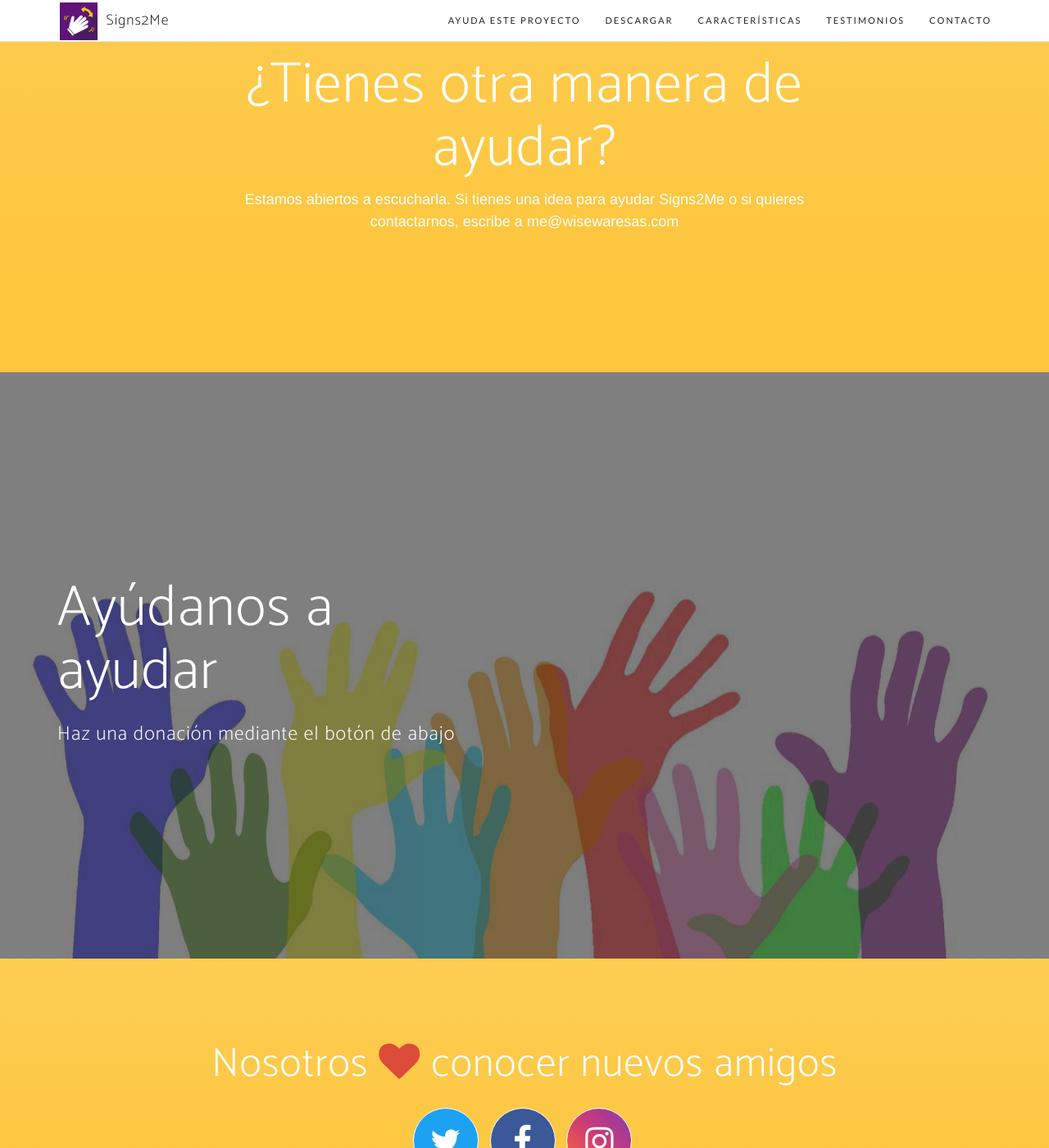
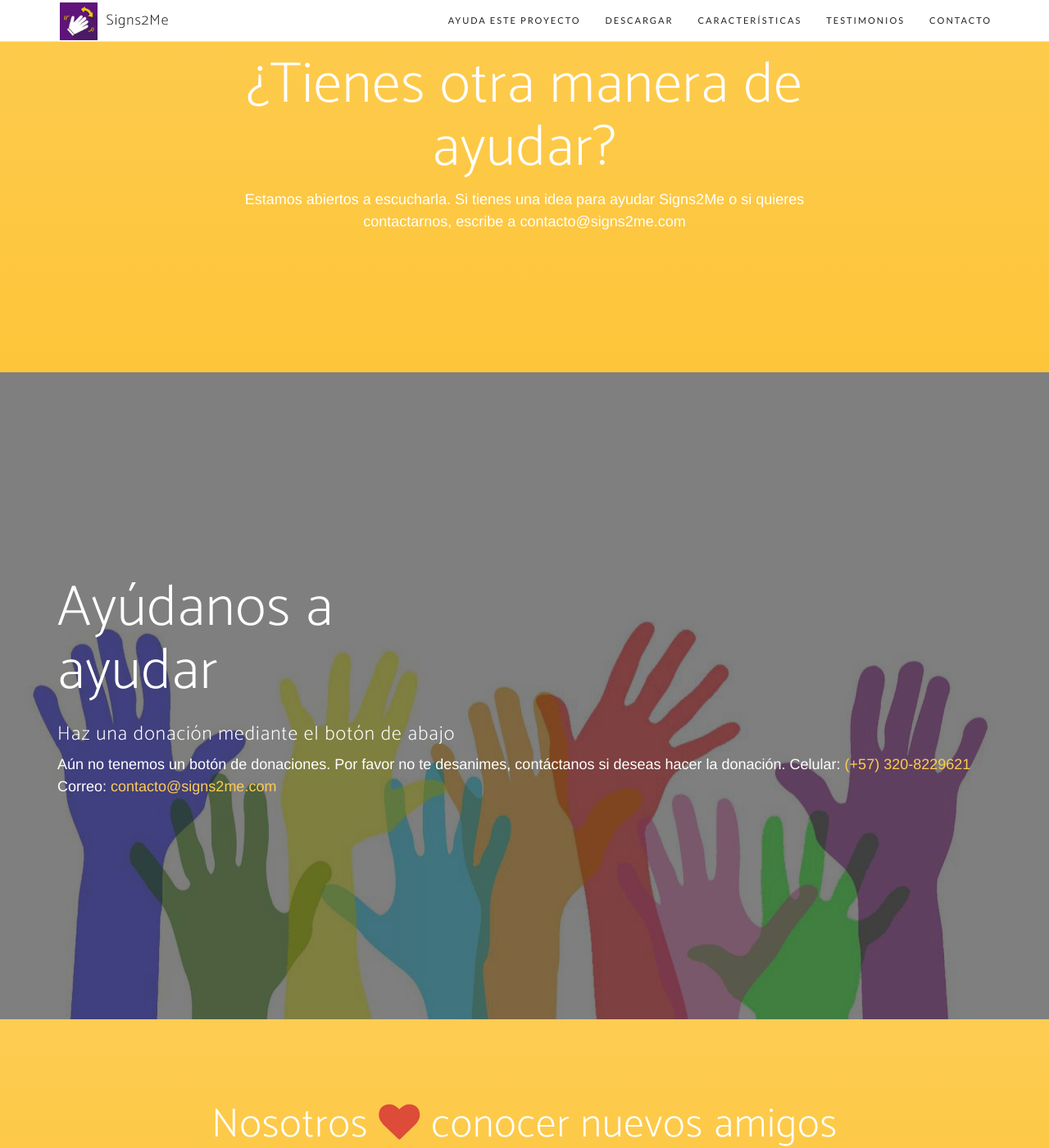
Before and after one commit to juanmarinm/signs2me-signs2me.github.io, a Jekyll site: the page built from funds.html, in a window 1280 px wide and 1400 px high, scrolled down 1187 px. Shown: the whole window at 82% size. Built offline with Jekyll 4.4.1, drawn with Linux system fonts in a browser that asks for light colours; nearby versions of some CDN libraries; some web fonts are replaced; some of the changed text lies outside the part shown.

Commit message:
Contact email change

```diff
--- a/_config.yml
+++ b/_config.yml
@@ -1,6 +1,6 @@
 # Site settings
 title: Signs2Me. App de mensajería instantánea para personas sordas en Colombia
-email: me@wisewaresas.com
+email: contacto@signs2me.com
 description: Signs2Me es una App de mensajería instantánea para personas sordas con soporte para Lengua de Señas Colombiana (LSC). Nada para sordos sin los sordos
 
 baseurl: "" # the subpath of your site, e.g. /blog/ (If you use organization leave empty)
--- a/funds.html
+++ b/funds.html
@@ -21,7 +21,7 @@ description: ¿Cómo puedes ayudar a Signs2Me? Signs2Me es una app de mensajerí
                 <div class="service-box">
                     <i class="fa fa-4x fa-code wow bounceIn text-primary"></i>
                     <h3>Mejora Signs2Me</h3>
-                    <p class="text-muted">Si tienes algún comentario que pueda ayudar a mejorar Signs2Me, será bienvenido. Queremos hacer que esta App crezca y que sea de verdad útil a las personas sordas. Envía un correo a <a href="mailto:me@wisewaresas.com">me@wisewaresas.com</a> y cuéntanos</p>
+                    <p class="text-muted">Si tienes algún comentario que pueda ayudar a mejorar Signs2Me, será bienvenido. Queremos hacer que esta App crezca y que sea de verdad útil a las personas sordas. Envía un correo a <a href="mailto:contacto@signs2me.com">contacto@signs2me.com</a> y cuéntanos</p>
                 </div>
             </div>
             <div class="col-lg-4 col-md-6 text-center">
@@ -45,7 +45,7 @@ description: ¿Cómo puedes ayudar a Signs2Me? Signs2Me es una app de mensajerí
             <div class="col-lg-12 text-center">
                 <br />
                 <hr class="primary">
-                <h3>Envía un email a <a href="mailto:me@wisewaresas.com">me@wisewaresas.com</a> para cualquier clase de información</h3>
+                <h3>Envía un email a <a href="mailto:contacto@signs2me.com">contacto@signs2me.com</a> para cualquier clase de información</h3>
                 <hr class="primary">
                 <br />
             </div>
@@ -58,7 +58,7 @@ description: ¿Cómo puedes ayudar a Signs2Me? Signs2Me es una app de mensajerí
         <div class="row">
             <div class="col-md-8 col-md-offset-2">
                 <h2 class="section-heading">¿Tienes otra manera de ayudar?</h2>
-                <p>Estamos abiertos a escucharla. Si tienes una idea para ayudar Signs2Me o si quieres contactarnos, escribe a <a style="color: white;" href="mailto:me@wisewaresas.com">me@wisewaresas.com</a>
+                <p>Estamos abiertos a escucharla. Si tienes una idea para ayudar Signs2Me o si quieres contactarnos, escribe a <a style="color: white;" href="mailto:contacto@signs2me.com">contacto@signs2me.com</a>
             </div>
         </div>
     </div>
@@ -68,7 +68,7 @@ description: ¿Cómo puedes ayudar a Signs2Me? Signs2Me es una app de mensajerí
         <div class="container">
             <h2>Ayúdanos a ayudar</h2>
             <h3 style="color:white">Haz una donación mediante el botón de abajo</h3>
-
+            <p style="color: white;">Aún no tenemos un botón de donaciones. Por favor no te desanimes, contáctanos si deseas hacer la donación. Celular: <a href="tel:3208229621">(+57) 320-8229621</a> Correo: <a href="mailto:contacto@signs2me.com">contacto@signs2me.com</a></p>
         </div>
     </div>
     <div class="overlay-donate"></div>
```
Also changed, not shown: favicon.ico (added).
